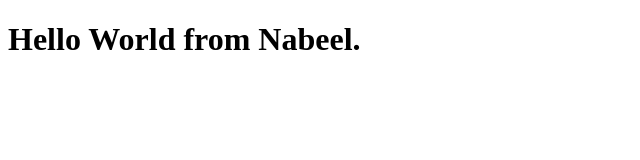
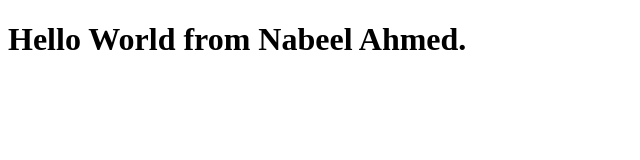
Before and after one commit to Nabeel110/PIAIC-BootCamp-20, a plain HTML site: page index.html in a window 1280 px wide. Shown: the whole page, without its empty margins (0-640 px from the left). Drawn offline with Linux system fonts and the light colour scheme.

Commit message:
Name changed

```diff
--- a/index.html
+++ b/index.html
@@ -6,6 +6,6 @@
     <title>Document</title>
 </head>
 <body>
-    <h1>Hello World from Nabeel.</h1>
+    <h1>Hello World from Nabeel Ahmed.</h1>
 </body>
 </html>
```
